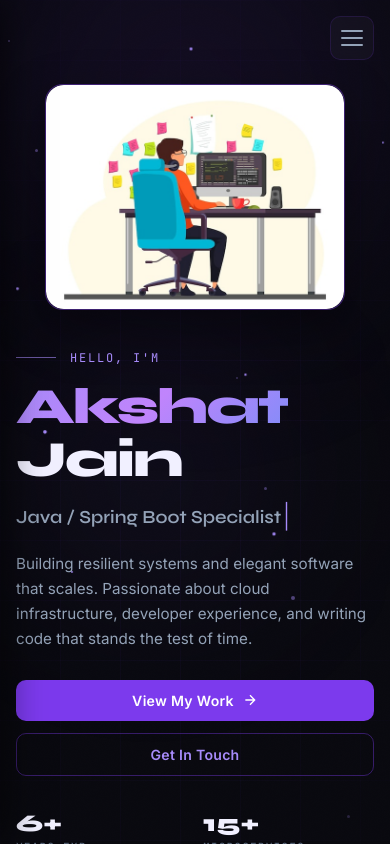
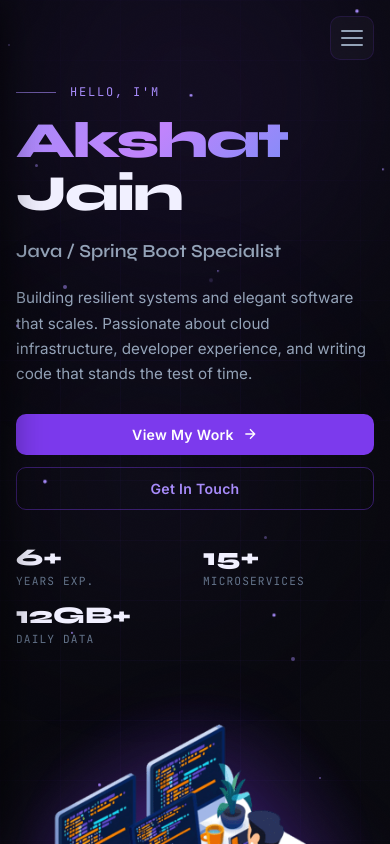
Before and after one commit to Akshatj555/Akshatj555.github.io, a Next.js app: page / in a window 390 px wide. Shown: the top 844 px of the page. Built offline with nearby package versions, Linux system fonts and the light colour scheme.

Commit message:
Add borderless multi-monitor developer vector and update mobile ordering

```diff
--- a/app/page.module.css
+++ b/app/page.module.css
@@ -65,39 +65,43 @@
   display: flex;
   justify-content: center;
   align-items: center;
+  width: 100%;
 }
 
 .illustrationCard {
   position: relative;
   width: 100%;
-  max-width: 460px;
-  border-radius: 24px;
-  overflow: hidden;
-  border: 1px solid var(--border-hover);
-  background: rgba(255, 255, 255, 0.03);
-  box-shadow: 0 20px 50px rgba(0, 0, 0, 0.4);
-  transition: transform 400ms var(--ease-out-expo), box-shadow 400ms ease;
+  max-width: 540px;
+  display: flex;
+  justify-content: center;
+  align-items: center;
+  border: none;
+  background: transparent;
+  box-shadow: none;
+  transition: transform 400ms var(--ease-out-expo);
 }
 
 .illustrationCard:hover {
-  transform: translateY(-6px);
-  box-shadow: 0 28px 60px var(--accent-glow);
+  transform: translateY(-8px) scale(1.03);
 }
 
 .illustrationImg {
   width: 100%;
+  max-width: 520px;
   height: auto;
   display: block;
-  object-fit: cover;
-  border-radius: 24px;
+  object-fit: contain;
+  border: none;
+  box-shadow: none;
+  filter: drop-shadow(0 20px 45px rgba(124, 58, 237, 0.35));
 }
 
 .illustrationGlow {
   position: absolute;
   inset: -20px;
-  border-radius: 40px;
+  border-radius: 50%;
   background: radial-gradient(circle, var(--accent-glow) 0%, transparent 70%);
-  opacity: 0.7;
+  opacity: 0.65;
   pointer-events: none;
   z-index: -1;
   animation: pulse 4s ease-in-out infinite alternate;
@@ -244,13 +248,17 @@
   }
   .heroRow {
     grid-template-columns: 1fr;
-    gap: 40px;
+    gap: 48px;
   }
   .illustrationCol {
-    order: -1;
+    order: 1; /* Below text on mobile/tablet */
+    margin-top: 10px;
   }
   .illustrationCard {
-    max-width: 360px;
+    max-width: 440px;
+  }
+  .illustrationImg {
+    max-width: 420px;
   }
   .scrollHint {
     display: none;
@@ -266,13 +274,20 @@
     padding: 84px 16px 48px;
   }
 
+  .heroRow {
+    gap: 36px;
+  }
+
+  .illustrationCol {
+    order: 1; /* Below text on mobile */
+  }
+
   .illustrationCard {
-    max-width: 300px;
-    border-radius: 18px;
+    max-width: 340px;
   }
 
   .illustrationImg {
-    border-radius: 18px;
+    max-width: 320px;
   }
 
   .greeting {
--- a/app/page.tsx
+++ b/app/page.tsx
@@ -167,8 +167,8 @@ export default function HomePage() {
         >
           <div className={styles.illustrationCard}>
             <img
-              src="/developer_illustration.jpg"
-              alt="Male programmer coding software at desk"
+              src="/developer_coding.png"
+              alt="Developer coding programs and analyzing data across multi-monitor setup"
               className={styles.illustrationImg}
             />
             <div className={styles.illustrationGlow} />
```
Also changed, not shown: public/developer_coding.png (added), public/developer_vector.png (added).
